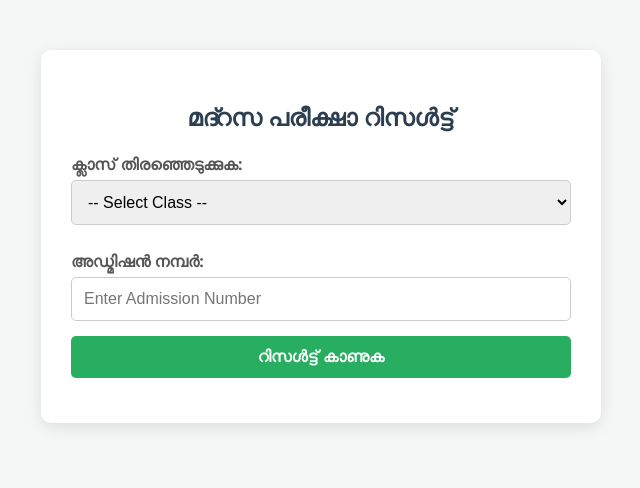
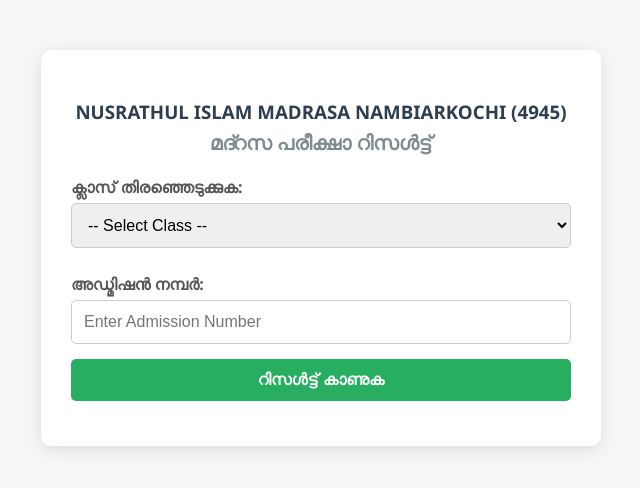
Before and after one commit to himamiklayikkode/NUSRATHUL-ISLAM-MADRASA, a plain HTML site: page index.html in a window 1280 px wide. Shown: the whole page, without its empty margins (319-959 px from the left). Drawn offline with Linux system fonts and the light colour scheme.

Commit message:
Add files via upload

```diff
--- a/index.html
+++ b/index.html
@@ -23,7 +23,8 @@
 <body>
 
 <div class="container">
-    <h2>മദ്റസ പരീക്ഷാ റിസൾട്ട്</h2>
+    <h3 style="color: #2c3e50; margin-bottom: 5px; font-weight: bold;">NUSRATHUL ISLAM MADRASA NAMBIARKOCHI (4945)</h3>
+    <h2 style="margin-top: 5px; color: #7f8c8d; font-size: 20px;">മദ്റസ പരീക്ഷാ റിസൾട്ട്</h2>
 
     <label for="classSelect">ക്ലാസ് തിരഞ്ഞെടുക്കുക:</label>
     <select id="classSelect">
```
